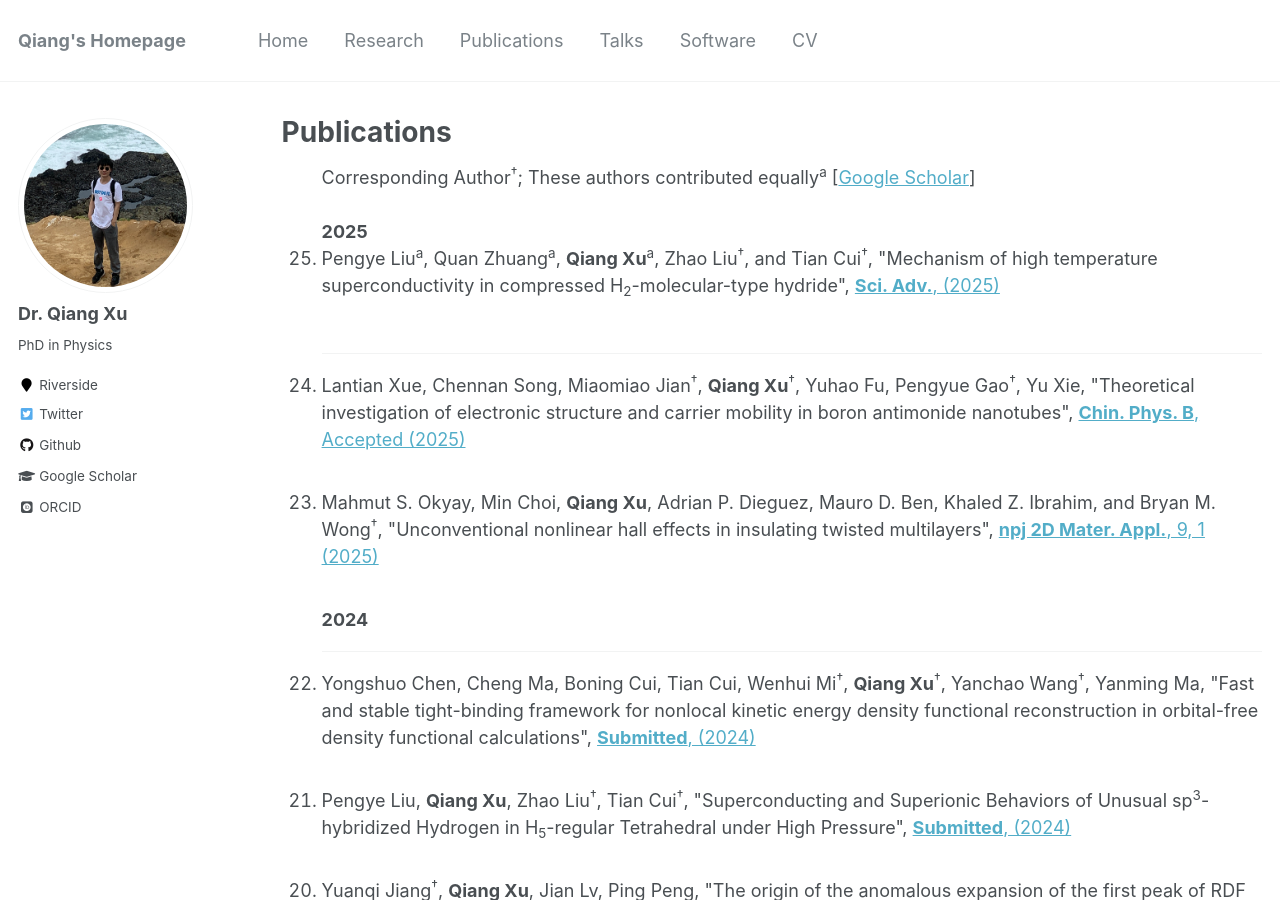
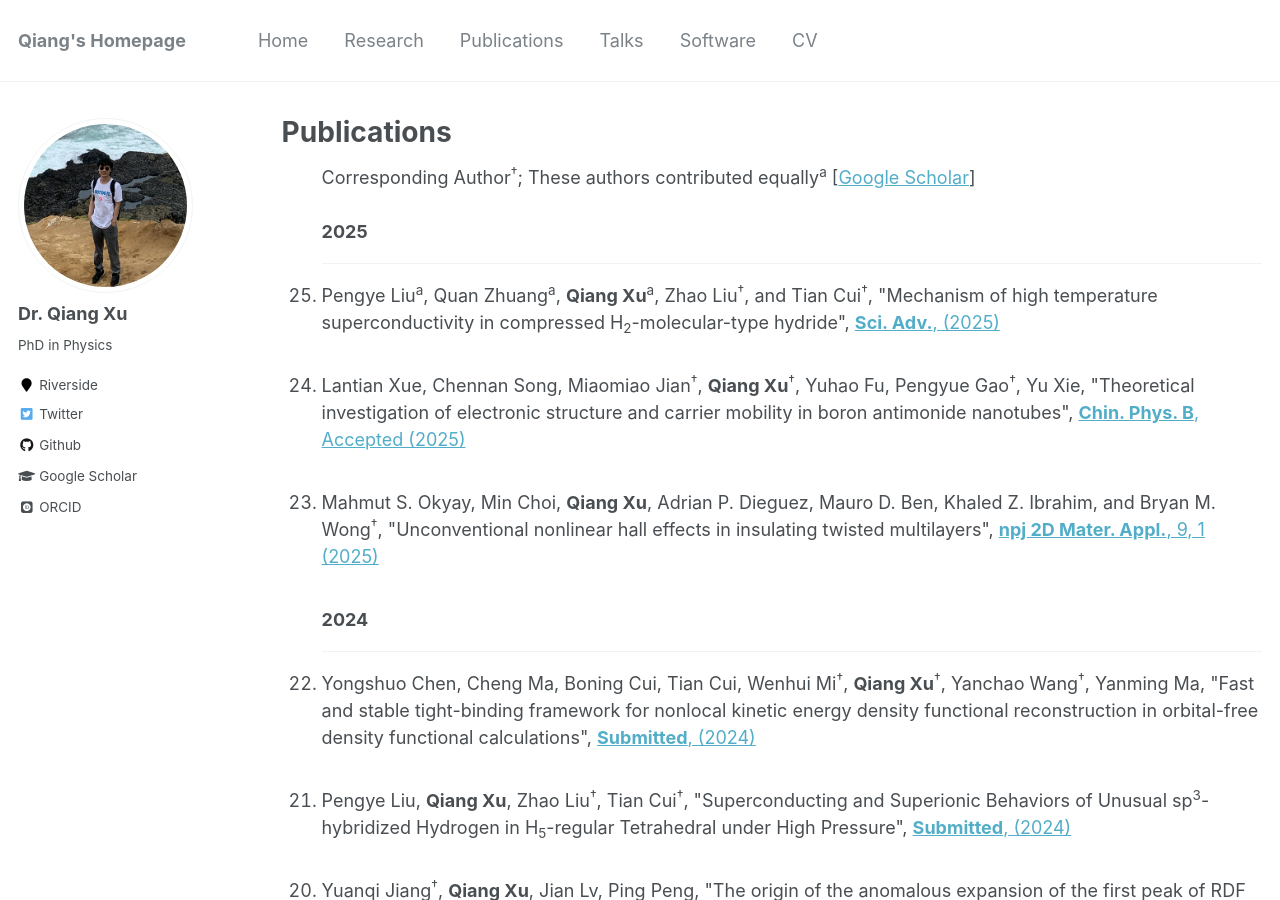
Before and after one commit to xqjlu/xqjlu.github.io, a Jekyll site: the page built from _pages/publications.md, in a window 1280 px wide and 900 px high. Built offline with Jekyll 4.4.1, drawn with Linux system fonts in a browser that asks for light colours; some web fonts are replaced.

Commit message:
SciAdv update

```diff
--- a/_pages/publications.md
+++ b/_pages/publications.md
@@ -36,18 +36,16 @@
 <!--hr align="left" color="#000000"-->
 <!--2025-->
 <b>2025</b>
-
+<hr align="left" color="#000000">
 <li>Pengye Liu<sup>a</sup>, Quan Zhuang<sup>a</sup>, <b>Qiang Xu</b><sup>a</sup>, Zhao Liu<sup>†</sup>, and Tian Cui<sup>†</sup>,
 "Mechanism of high temperature superconductivity in compressed H<sub>2</sub>-molecular-type hydride",
 <a href="https://xqjlu.github.io/publications/" target="_blank"><b>Sci. Adv.</b>, (2025)</a>
 </li><br>
 
-<hr align="left" color="#000000">
 <li>Lantian Xue, Chennan Song, Miaomiao Jian<sup>†</sup>, <b>Qiang Xu</b><sup>†</sup>, Yuhao Fu, Pengyue Gao<sup>†</sup>, Yu Xie,
 "Theoretical investigation of electronic structure and carrier mobility in boron antimonide nanotubes",
 <a href="https://doi.org/10.1088/1674-1056/adacd3" target="_blank"><b>Chin. Phys. B</b>, Accepted (2025)</a>
 </li><br>
-
 
 <li>Mahmut S. Okyay, Min Choi, <b>Qiang Xu</b>, Adrian P. Dieguez, Mauro D. Ben, Khaled Z. Ibrahim, and Bryan M. Wong<sup>†</sup>,
 "Unconventional nonlinear hall effects in insulating twisted multilayers",
```
